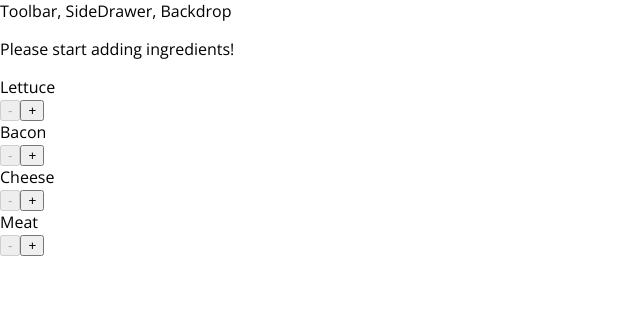
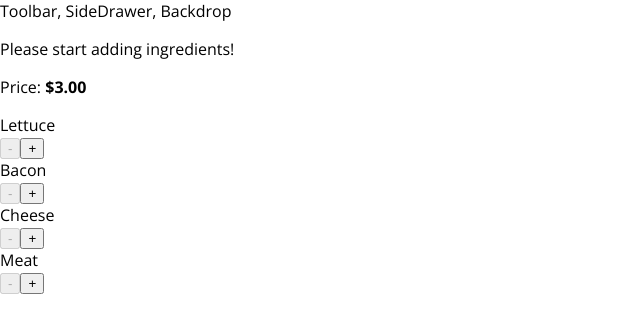
Before and after one commit to micah-rose/burger-builder-rematch, a React app: page / in a window 1280 px wide. Shown: the top 332 px of the page, without its empty margins (0-640 px from the left). Built offline with nearby package versions, Linux system fonts and the light colour scheme.

Commit message:
Added price display.

```diff
--- a/src/components/Burger/BuildControls/BuildControls.js
+++ b/src/components/Burger/BuildControls/BuildControls.js
@@ -11,6 +11,7 @@
 
 const BuildControls = ( props ) => (
     <div className={classes.BuildControls}>
+        <p>Price: <strong>${props.price.toFixed(2)}</strong></p>
         {controllers.map(ctrl => (
             <Controls
             key={ctrl.label}
--- a/src/containers/BurgerBuilder/BurgerBuilder.js
+++ b/src/containers/BurgerBuilder/BurgerBuilder.js
@@ -73,7 +73,8 @@
                 <BuildControls
                 ingredientAdded={this.addIngredientsHandler}
                 ingredientRemoved={this.removeIngredientsHandler}
-                disabled = {disabledInfo}/>
+                disabled = {disabledInfo}
+                price={this.state.totalPrice}/>
             </Aux>
         );
     }
```
